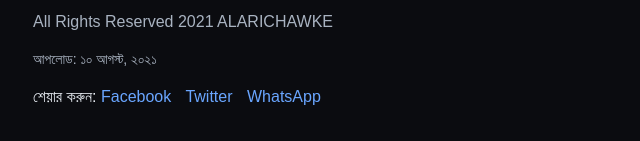
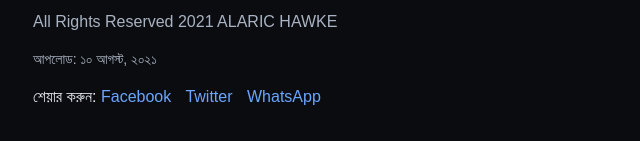
Before and after one commit to alarichawke/daddy, a plain HTML site: page video2.html in a window 1280 px wide. Shown: the part 605-746 px from the top of the page, 207-847 px from the left. Drawn offline with Linux system fonts and the light colour scheme.

Commit message:
Update video2.html
Signed-off-by: alarichawke <alaric@alarichawke.fr>

```diff
--- a/video2.html
+++ b/video2.html
@@ -26,7 +26,7 @@
 
   <h1>আমেরিকায় ধরা খেলো 5star বাটপার ড. মজিবুল হক। Dr. Mojibul Haque ভুয়া ডাক্তার</h1>
 
-  <div class="desc">All Rights Reserved 2021 ALARICHAWKE</div>
+  <div class="desc">All Rights Reserved 2021 ALARIC HAWKE</div>
   <div class="date">আপলোড: <time datetime="2021-08-10">১০ আগস্ট, ২০২১</time></div>
 
   <div class="share">
```
